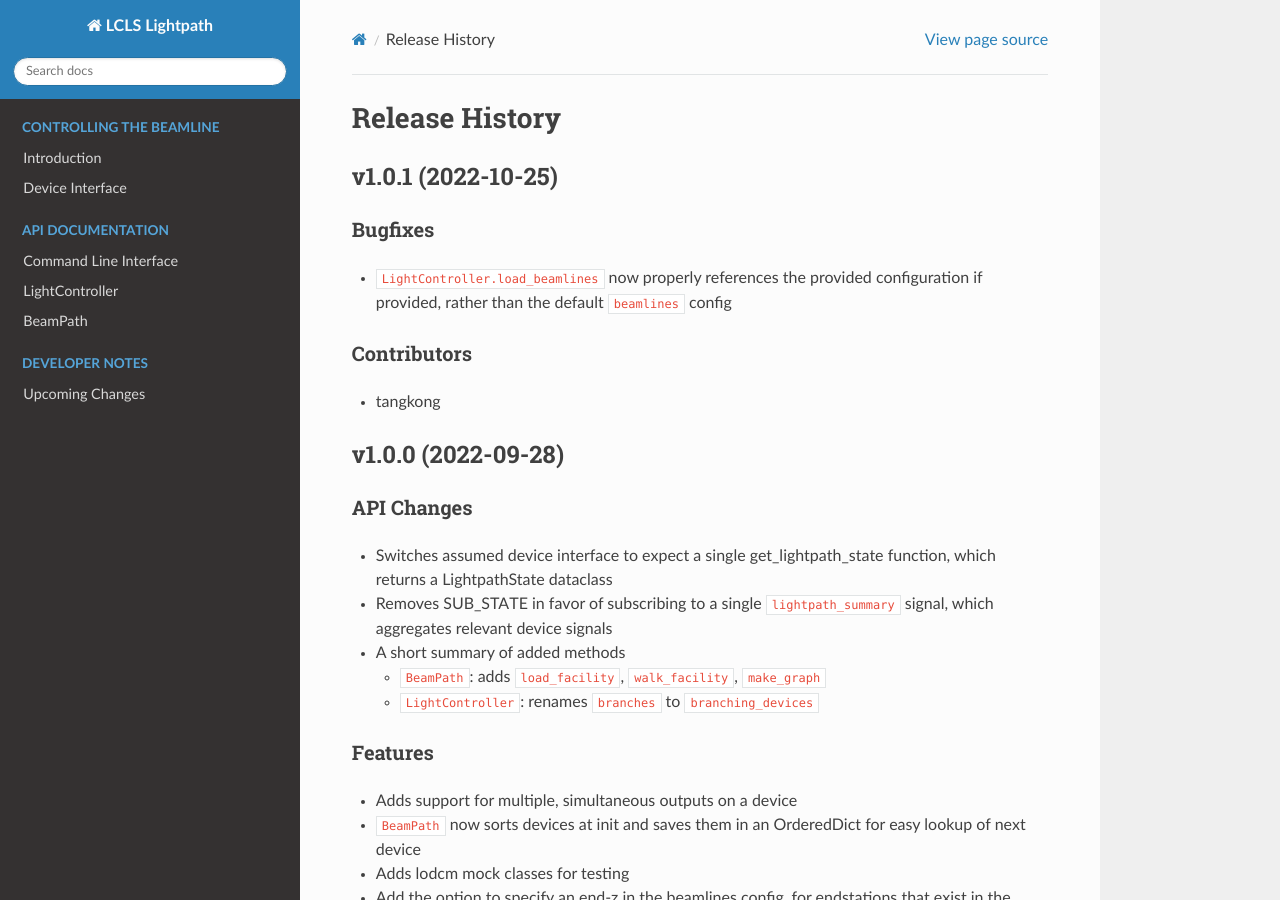
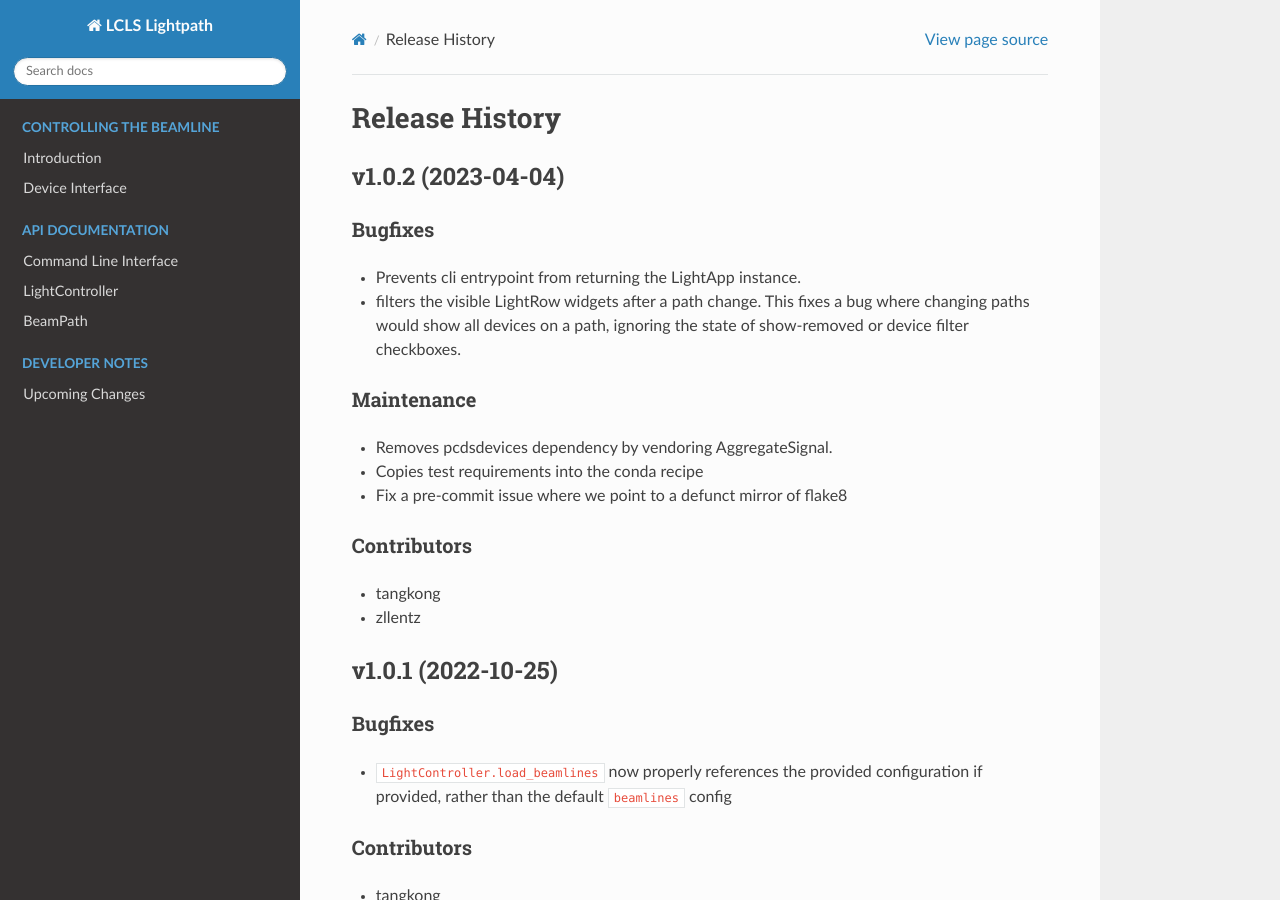
Before and after one commit to pcdshub/lightpath, a Sphinx documentation site: the page built from docs/source/releases.rst, in a window 1280 px wide and 900 px high. Built offline with Sphinx 7.4.7 and the Read the Docs theme 2.0.0, drawn with Linux system fonts in a browser that asks for light colours.

Commit message:
DOC: run release notes script

```diff
--- a/docs/source/releases.rst
+++ b/docs/source/releases.rst
@@ -1,5 +1,26 @@
 Release History
 ###############
+
+
+v1.0.2 (2023-04-04)
+===================
+
+Bugfixes
+--------
+- Prevents cli entrypoint from returning the LightApp instance.
+- filters the visible LightRow widgets after a path change. This fixes a bug where changing paths would show all devices on a path, ignoring the state of show-removed or device filter checkboxes.
+
+Maintenance
+-----------
+- Removes pcdsdevices dependency by vendoring AggregateSignal.
+- Copies test requirements into the conda recipe
+- Fix a pre-commit issue where we point to a defunct mirror of flake8
+
+Contributors
+------------
+- tangkong
+- zllentz
+
 
 v1.0.1 (2022-10-25)
 ===================
```
Also changed, not shown: docs/source/upcoming_release_notes/170-maint_auto_fix_precommit.rst (deleted, +0 -22 lines), docs/source/upcoming_release_notes/173-bld_rm_pcdsdev_dep.rst (deleted, +0 -22 lines), docs/source/upcoming_release_notes/176-mnt_split_xpp.rst (deleted, +0 -22 lines).
